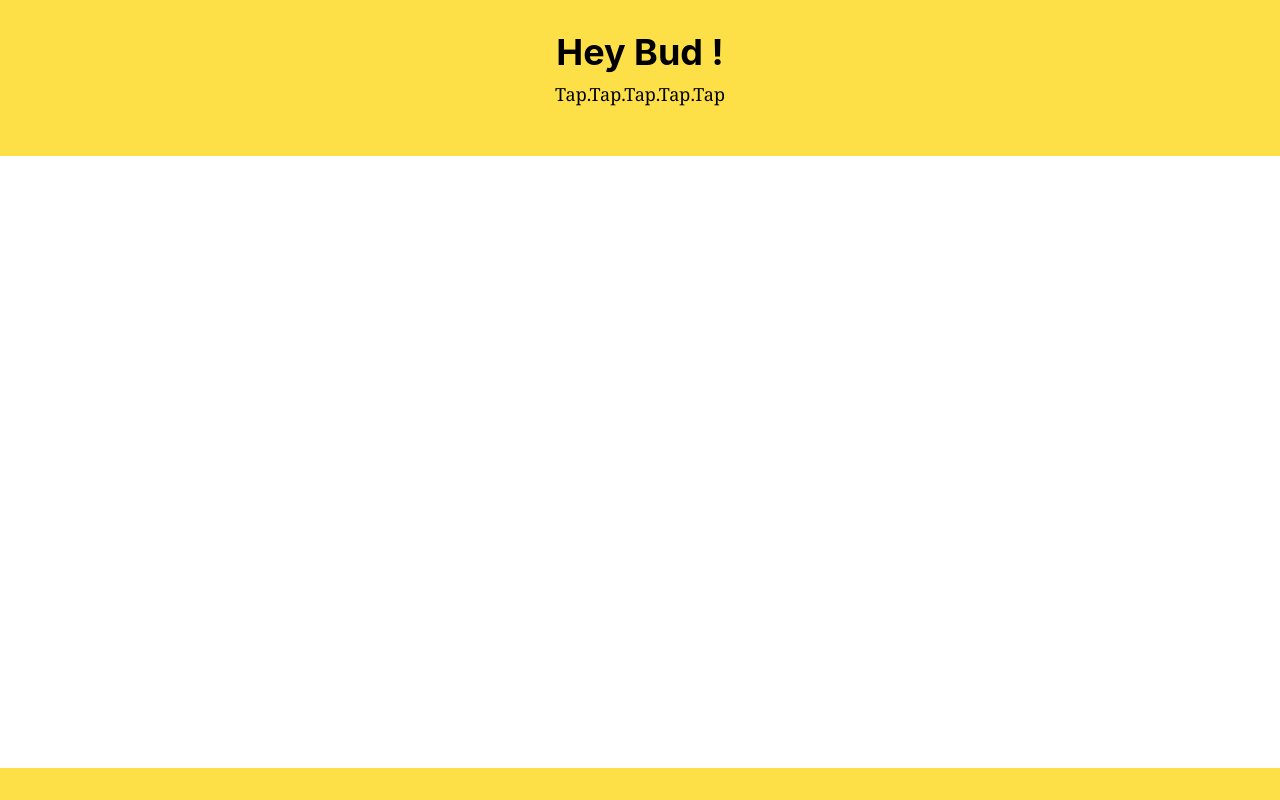
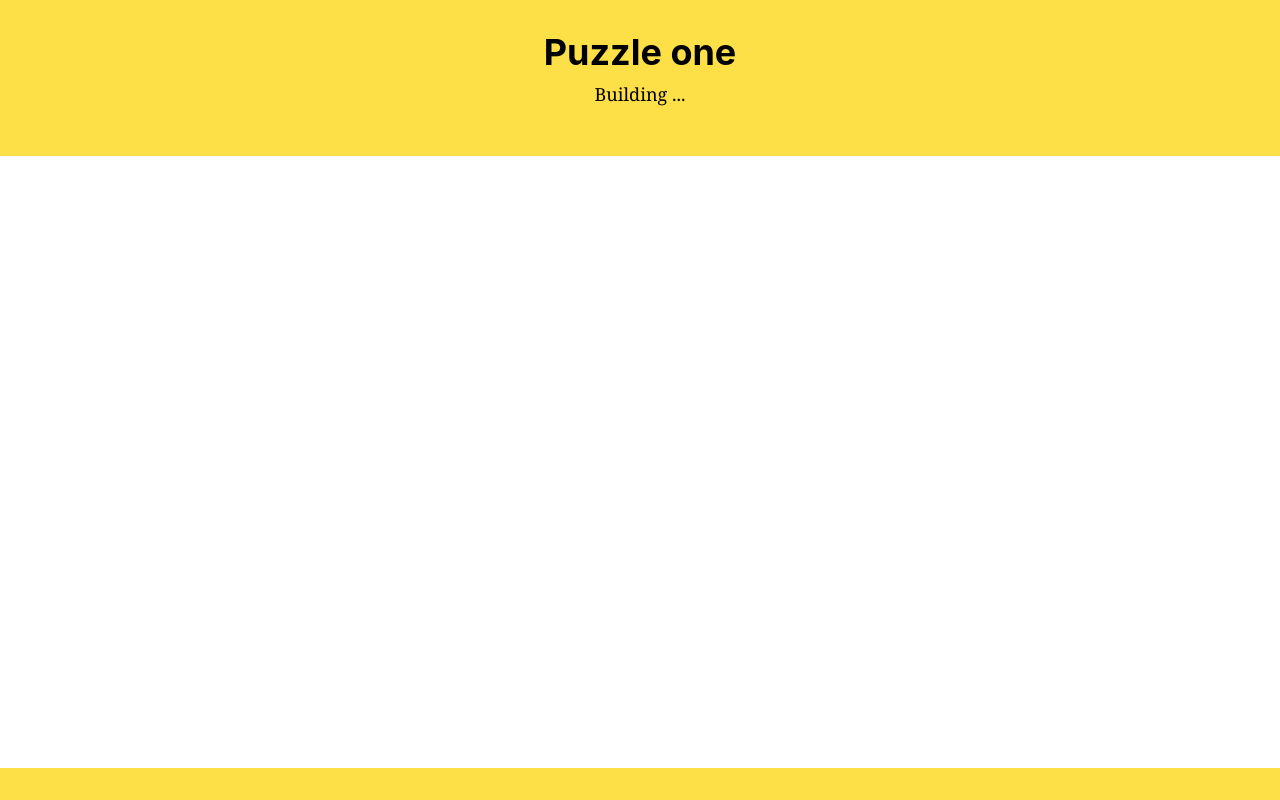
Before and after one commit to Semicile17/node_on_EC2, a React (Create React App) app in the folder client/: page / in a window 1280 px wide. Built offline with nearby package versions, Linux system fonts and the light colour scheme.

Commit message:
initiated architecture

```diff
--- a/client/src/App.js
+++ b/client/src/App.js
@@ -29,8 +29,8 @@ function App() {
     <div className="h-screen w-full">
       {/* Header Section */}
       <header className="bg-yellow-300 text-black p-8 text-center">
-        <h1 className="text-4xl font-bold mb-2">Hey Bud !</h1>
-        <p className="text-lg mb-4 font-serif">Tap.Tap.Tap.Tap.Tap</p>
+        <h1 className="text-4xl font-bold mb-2">Puzzle one</h1>
+        <p className="text-lg mb-4 font-serif">Building ...</p>
 
       </header>
 
```
